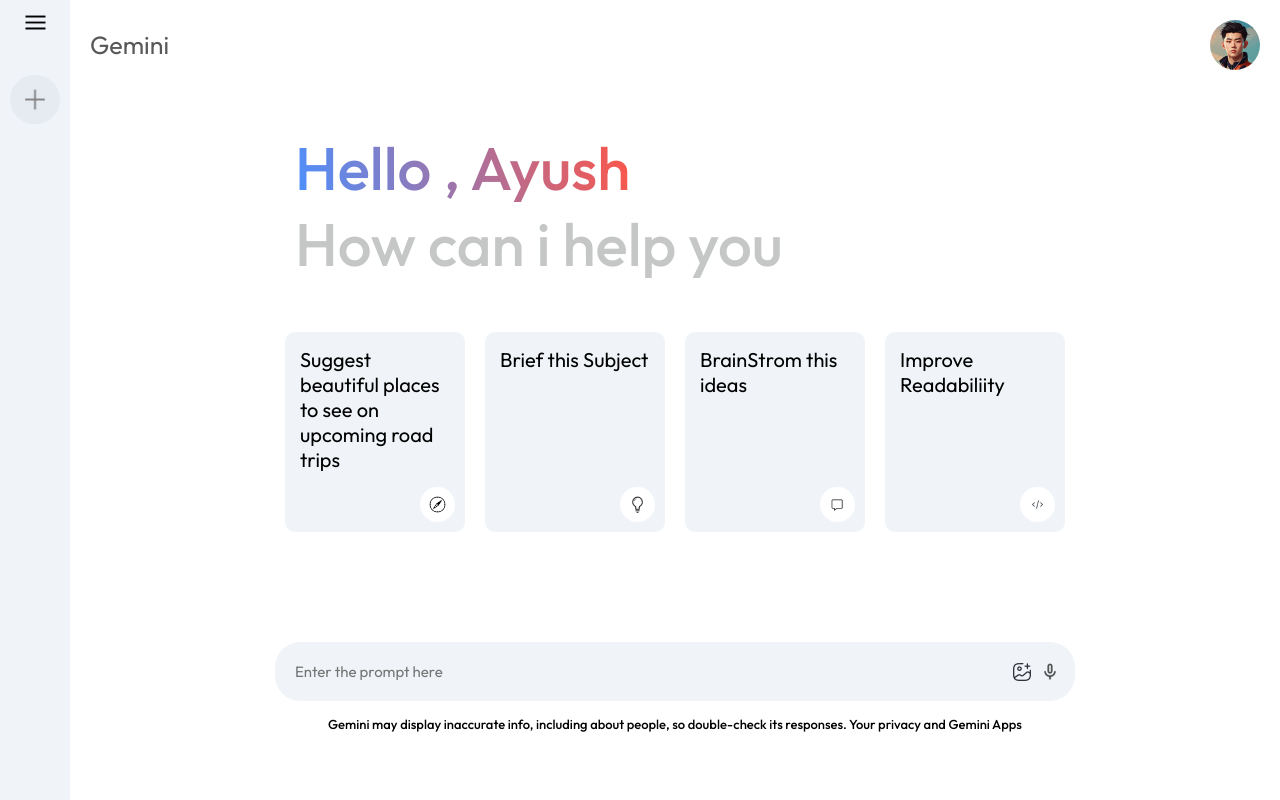
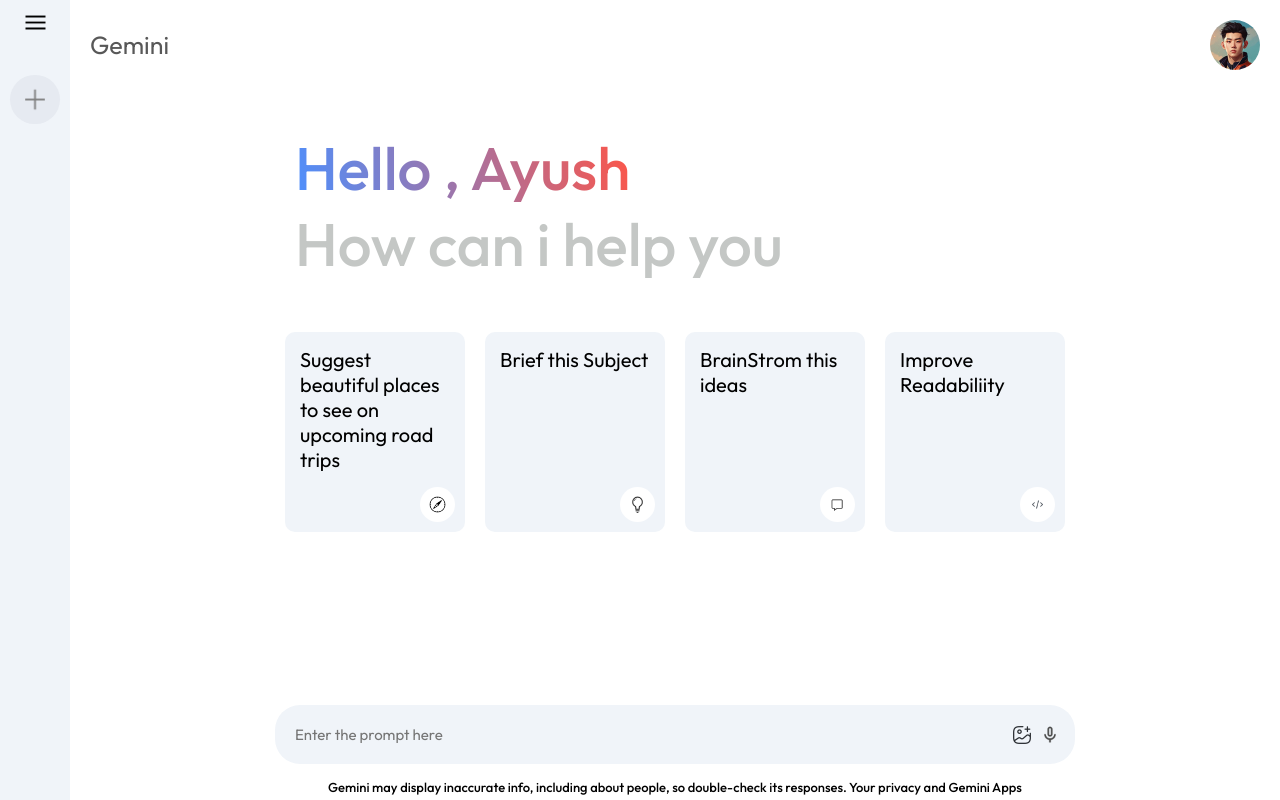
Before and after one commit to coder0606-op/Gemini-Clone, a React (Vite) app: page / in a window 1280 px wide. Built offline with nearby package versions, Linux system fonts and the light colour scheme.

Commit message:
Update Main.css

```diff
--- a/src/components/Main/Main.css
+++ b/src/components/Main/Main.css
@@ -76,11 +76,11 @@
 }
 
 .main-bottom {
-  position: relative;
+  position: absolute;
   bottom: 0;
   width: 100%;
   max-width: 800px;
-  margin-top: 100px;
+
 }
 
 .search-box {
```
